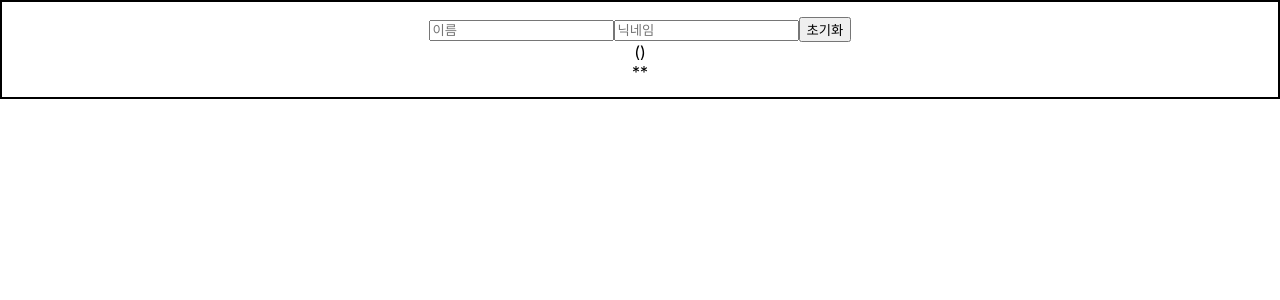
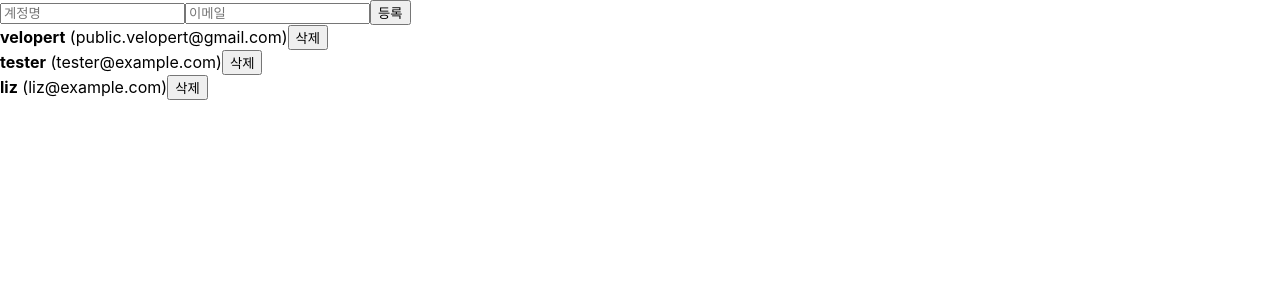
Before and after one commit to ywj3493/react-study, a React (Create React App) app: page / in a window 1280 px wide. Shown: the top 300 px of the page. Built offline with nearby package versions, Linux system fonts and the light colour scheme.

Commit message:
addon 추가 및 배열 실습 + .gitignore

```diff
--- a/src/App.js
+++ b/src/App.js
@@ -1,17 +1,36 @@
-import React from 'react';
-import Hello from './Chapter01/Hello';
-import Wrapper from './Chapter01/Wrapper';
-import Counter from './Chapter01/Counter';
-import InputSample from './Chapter01/InputSample';
+import React, {useRef} from 'react';
+import UserList from './Chapter01/UserList';
+import CreateUser from './Chapter01/CreateUser';
 
 import './App.css';
 
 function App() {
+  const users = [
+    {
+      id: 1,
+      username: 'velopert',
+      email: 'public.velopert@gmail.com'
+    },
+    {
+      id: 2,
+      username: 'tester',
+      email: 'tester@example.com'
+    },
+    {
+      id: 3,
+      username: 'liz',
+      email: 'liz@example.com'
+    }
+  ];
+
+  const nextId = useRef(4);
+  const onCreate = () => {
+    nextId.current += 1;
+  }
   return (
-    <div className="App">
-      <Wrapper isSpecial>
-        <InputSample/>
-      </Wrapper>
+    <div>
+      <CreateUser />
+      <UserList users = {users}/>
     </div>
   );
 }
--- /dev/null
+++ b/src/Chapter01/CreateUser.js
@@ -0,0 +1,23 @@
+import React from 'react';
+
+function CreateUser({ username, email, onChange, onCreate}) {
+    return (
+        <div>
+            <input
+                name="username"
+                placeholder="계정명"
+                onChange={onChange}
+                value={username}
+            />
+            <input
+                name="email"
+                placeholder="이메일"
+                onChange={onChange}
+                value={email}
+            />
+            <button onClick={onCreate}> 등록 </button>
+        </div>
+    );
+}
+
+export default CreateUser;
--- a/src/Chapter01/UserList.js
+++ b/src/Chapter01/UserList.js
@@ -1,35 +1,26 @@
 import React from 'react';
 
-function User({user}) {
+function User({user, onRemove}) {
     return(
         <div>
-            <b>{user.username}</b> <span>({user.email})</span>
+            <b
+                style={{
+                    cursor: 'pointer',
+                    color: user.active ? 'green' : 'black'
+                }}
+                onClick={() => onToggle(user.id)}
+            >{user.username}</b> <span>({user.email})</span>
+            <button onClick={()=> onRemove(user.id)}> 삭제 </button>
         </div>
     )
 }
 
-function UserList() {
-    const users = [
-        {
-          id: 1,
-          username: 'velopert',
-          email: 'public.velopert@gmail.com'
-        },
-        {
-          id: 2,
-          username: 'tester',
-          email: 'tester@example.com'
-        },
-        {
-          id: 3,
-          username: 'liz',
-          email: 'liz@example.com'
-        }
-    ];
+function UserList({users, onRemove}) {
     return (
         <div>
             {users.map(user => (
-                <User user={user} key={user.id}/>
+                //리액트에서 배열 렌더링 할 때는 key 라는 props를 반드시 설정 해주어야 함
+                <User user={user} key={user.id} onRemove={onRemove}/>
             ))}
         </div>
     )
```
Also changed, not shown: src/Chapter01/ArrayWrapper.js (added, +77 -0 lines), src/stories/ArrayWrapperStory.jsx (added, +6 -0 lines), 2 other files (tests, documents, lock files or other folders).
